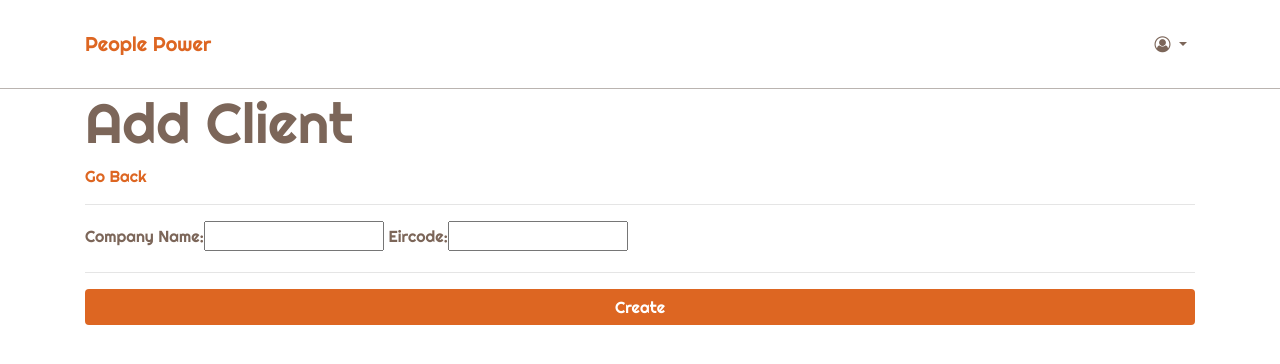
After one commit to cormacio100/timekeeper, a Django app: page /companies/admin_company_add/ in a window 1280 px wide. The commit adds this page. Shown: the top 364 px of the page. Run offline with Django 3.2, Linux system fonts and the light colour scheme; some libraries are stand-ins or nearby versions.

Commit message:
Add Client Form added. Not yet linked to Dynamo DB

```diff
--- /dev/null
+++ b/timekeeper/companies/forms.py
@@ -0,0 +1,5 @@
+from django import forms
+
+class AddCompanyForm(forms.Form):
+    name = forms.CharField(label='Company Name', max_length=100)
+    eircode = forms.CharField(label='Eircode', max_length=20)
--- /dev/null
+++ b/timekeeper/companies/templates/companies/admin_company_add.html
@@ -0,0 +1,27 @@
+{% extends "base.html" %}
+{% block title %} Home Page {% endblock %}
+{% load bootstrap_tags %}
+{% block content %}
+
+
+<div class="container">
+    <div>
+      <h1 class="display-4">{{heading}}</h1>
+    </div>
+    <a href="{% url 'tk_users:admin_user' %}">Go Back</a>
+    <hr>
+    <div id="COGNITO-data" class="card-deck row">
+      <div class="container">
+        <form action="{% url 'tk_users:admin_cognito_user_add' %}" method="POST">
+          {% csrf_token %}
+          {{ form }}
+          <hr>
+          <div class="form-group">
+              <button type="submit" class="btn btn-orange btn-block">Create</button>
+          </div>
+        </form>
+      </div>
+    </div>
+</div>
+
+{% endblock %}
--- a/timekeeper/companies/templates/companies/generalUser.html
+++ /dev/null
@@ -1,3 +0,0 @@
-<p>Compnies General User Page</p>
-
-<a href="https://timekeeper-cpp-cloud.auth.us-east-1.amazoncognito.com/login?response_type=code&client_id=2neea3tmqro25ir2ohamglv1be&redirect_uri=https://f0f7977c88454eb992f2d014a8cae59f.vfs.cloud9.us-east-1.amazonaws.com/generalUser">LOGOUT</a>
--- a/timekeeper/companies/urls.py
+++ b/timekeeper/companies/urls.py
@@ -5,7 +5,9 @@ app_name = 'companies'
 
 urlpatterns = [
     # pages
-    path('',views.index, name="index"),
-    path('adminUser', views.adminUser, name="adminUser"),
-    path('generalUser', views.generalUser, name="generalUser"),
+    #path('',views.index, name="index"),
+    path('admin_company_list/', views.admin_company_list, name="admin_company_list"),
+    path('admin_company_add/', views.admin_company_add, name="admin_company_add"),
+    #path('adminUser', views.adminUser, name="adminUser"),
+    #path('generalUser', views.generalUser, name="generalUser"),
 ]
--- a/timekeeper/companies/views.py
+++ b/timekeeper/companies/views.py
@@ -1,14 +1,19 @@
 from django.shortcuts import render
+from .forms import AddCompanyForm
 
 # Create your views here.
-def index(request):
-    '''The home page for Learning Long'''
-    return render(request,'companies/index.html')
 
-def adminUser(request):
-    '''The home page for Learning Long'''
-    return render(request,'companies/adminUser.html')
+#def index(request):
+ #   '''The home page for Learning Long'''
+  #  return render(request,'companies/index.html')
 
-def generalUser(request):
-    '''The home page for Learning Long'''
-    return render(request,'companies/generalUser.html')
+def admin_company_list(request):
+    args = {'heading':'Client Listing'}
+    return render(request,'companies/admin_company_list.html',args)
+
+
+def admin_company_add(request):
+    form = AddCompanyForm()
+
+    args = {'heading' : 'Add Client', 'form': form}
+    return render(request,'companies/admin_company_add.html',args)
--- a/timekeeper/tk_users/templates/admin_user.html
+++ b/timekeeper/tk_users/templates/admin_user.html
@@ -3,7 +3,7 @@
     {% block admin_content %}
     <div class="list-group">
       <a href="{% url 'tk_users:admin_cognito_user_list' %}" class="list-group-item list-group-item-action">Cognito Users</a>
-      <a href="#" class="list-group-item list-group-item-action">Client and Projects</a>
+      <a href="{% url 'companies:admin_company_list' %}" class="list-group-item list-group-item-action">Clients</a>
       <a href="#" class="list-group-item list-group-item-action">Expenses</a>
       <a href="#" class="list-group-item list-group-item-action">Holidays</a>
     </div>
--- a/timekeeper/tk_users/urls.py
+++ b/timekeeper/tk_users/urls.py
@@ -11,5 +11,5 @@ urlpatterns = [
     path('admin_user/', views.admin_user, name="admin_user"),
     path('admin_cognito_user_list/', views.admin_cognito_user_list, name="admin_cognito_user_list"),
     path('admin_cognito_user_add/', views.admin_cognito_user_add, name="admin_cognito_user_add"),
-    #path('admin_cognito_user_adding/', views.admin_cognito_user_adding, name="admin_cognito_user_adding"),
+    #path('admin_cl/', views.admin_cognito_user_adding, name="admin_cognito_user_adding"),
 ]
```
Also changed, not shown: timekeeper/companies/templates/companies/admin_company_base.html (added, +16 -0 lines), timekeeper/companies/templates/companies/admin_company_list.html (added, +13 -0 lines).
